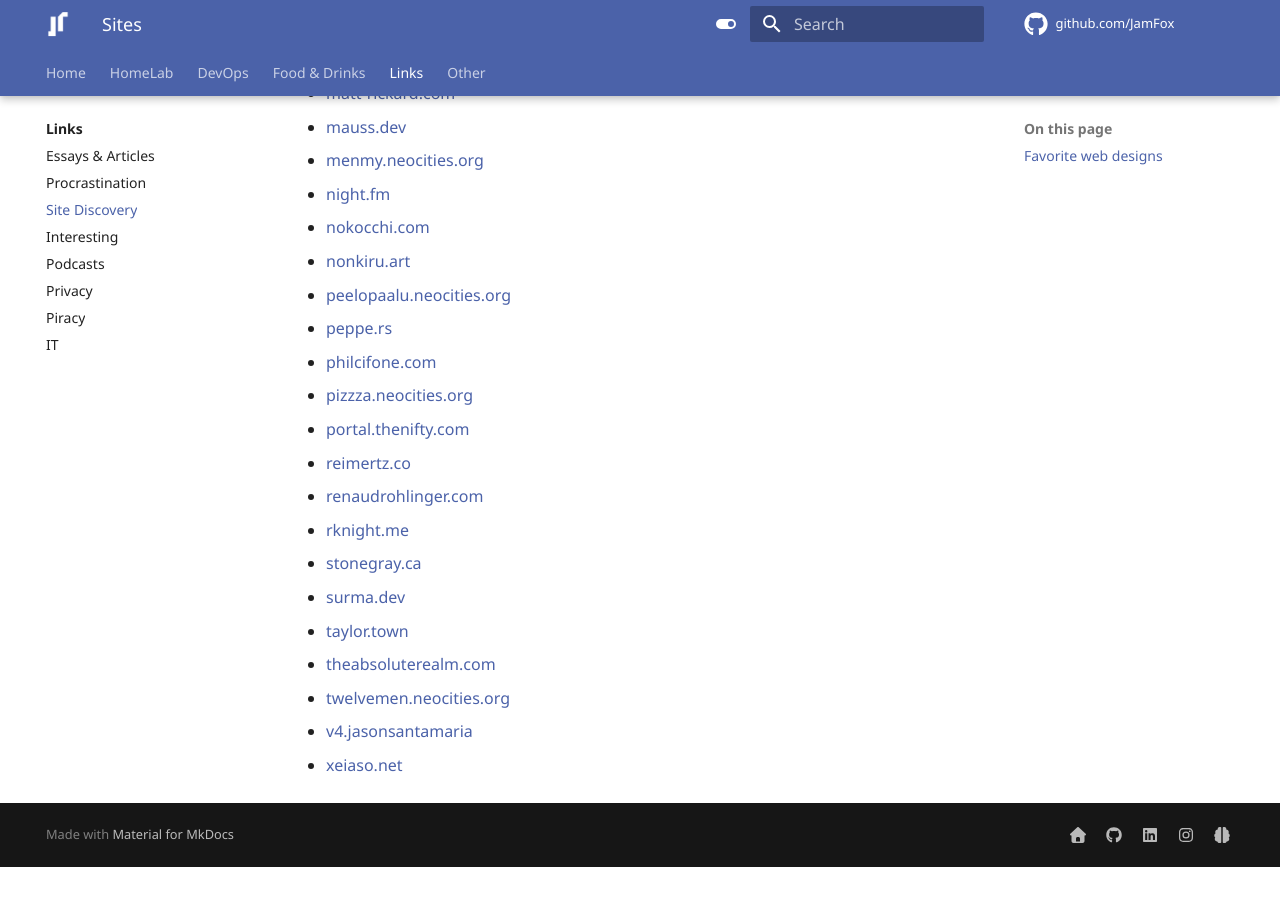
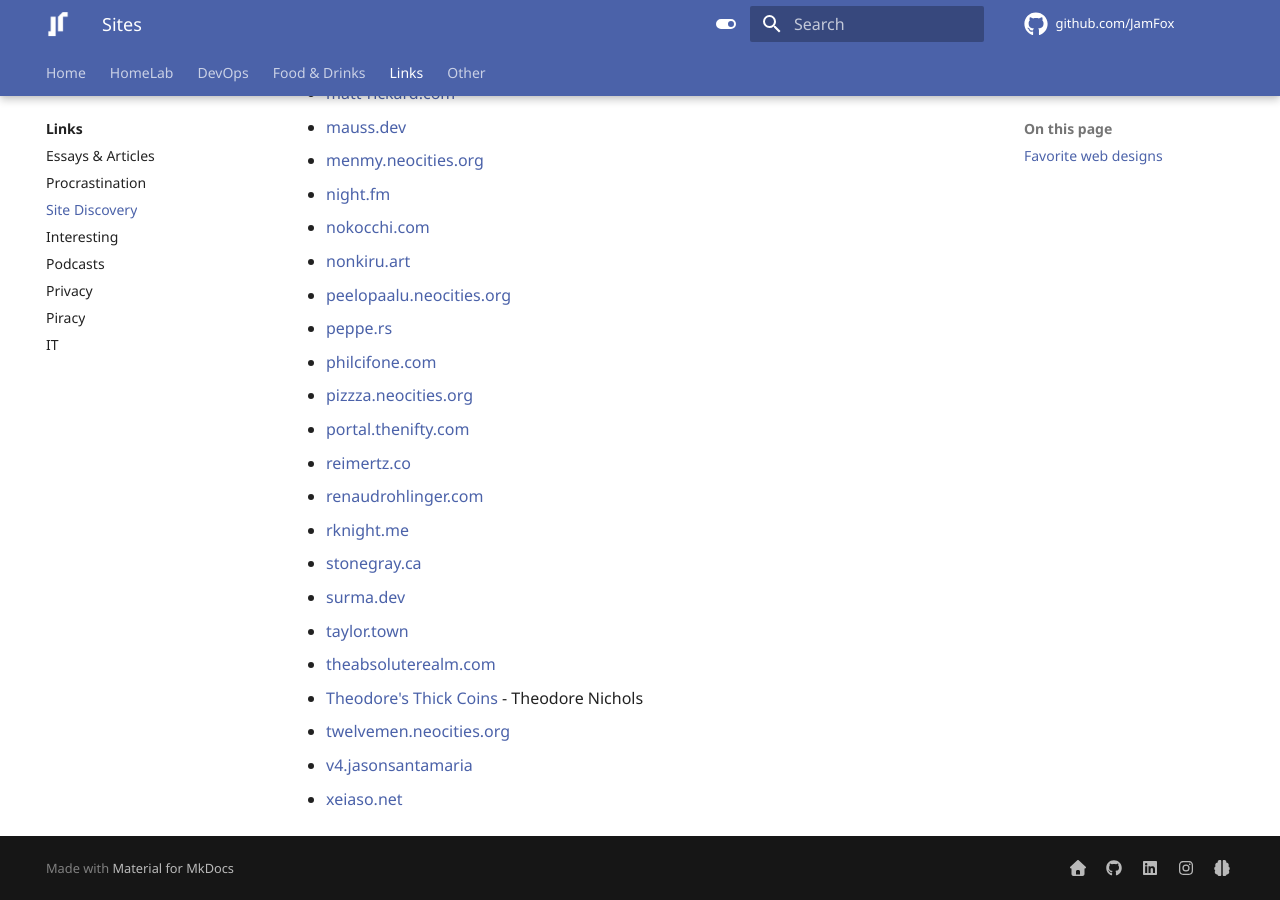
Before and after one commit to JamFox/docs.jamfox.dev, an MkDocs documentation site: the page built from docs/content/links/sites.md, in a window 1280 px wide and 900 px high, scrolled down 1111 px. Built offline with MkDocs 1.6.1 and Material for MkDocs 9.7.7, drawn with Linux system fonts in a browser that asks for light colours; comment, search, counter and statistics services are not loaded; before the commit the page ends 1978 px from its top, so only the background shows below that.

Commit message:
add thnickels

```diff
--- a/docs/content/links/sites.md
+++ b/docs/content/links/sites.md
@@ -50,6 +50,7 @@ Discover new sites:
 - [surma.dev](https://surma.dev/)
 - [taylor.town](https://taylor.town/)
 - [theabsoluterealm.com](https://theabsoluterealm.com/main/)
+- [Theodore's Thick Coins](https://thick-coins.net/) - Theodore Nichols
 - [twelvemen.neocities.org](https://twelvemen.neocities.org/)
 - [v4.jasonsantamaria](https://v4.jasonsantamaria.com/)
 - [xeiaso.net](https://xeiaso.net/)
```
Also changed, not shown: docs/content/links/interesting.md (+1 -0 lines).
